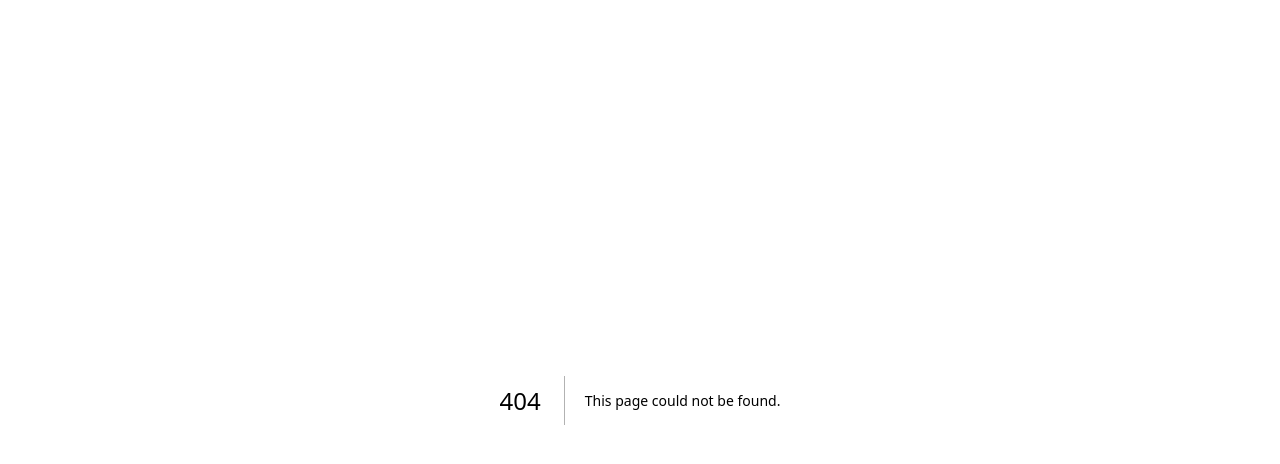
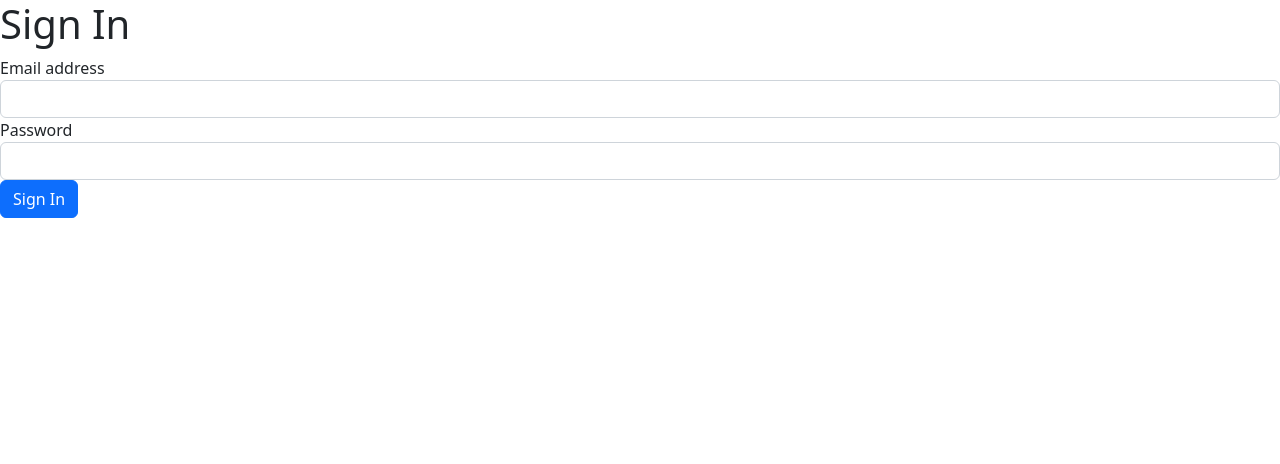
Before and after one commit to poring86/ticketing-microservice, a Next.js app in the folder client/: page /auth/signin in a window 1280 px wide. Before the commit this address had no page. Shown: the top 464 px of the page. Built offline with nearby package versions, Linux system fonts and the light colour scheme.

Commit message:
Signin form

```diff
--- /dev/null
+++ b/client/pages/auth/signin.js
@@ -0,0 +1,49 @@
+import { useState } from "react";
+import useRequest from "../../hooks/use-request";
+
+import Router from "next/router";
+
+export default () => {
+    const [email, setEmail] = useState("");
+    const [password, setPassword] = useState("");
+    const { doRequest, errors } = useRequest({
+        url: "/api/users/signin",
+        method: "post",
+        body: {
+            email,
+            password,
+        },
+        onSuccess: () => Router.push("/"),
+    });
+
+    const onSubmit = async (event) => {
+        event.preventDefault();
+
+        await doRequest();
+    };
+
+    return (
+        <form onSubmit={onSubmit}>
+            <h1>Sign In</h1>
+            <div className="form-group">
+                <label>Email address</label>
+                <input
+                    className="form-control"
+                    value={email}
+                    onChange={(e) => setEmail(e.target.value)}
+                />
+            </div>
+            <div className="form-group">
+                <label>Password</label>
+                <input
+                    type="password"
+                    className="form-control"
+                    onChange={(e) => setPassword(e.target.value)}
+                />
+            </div>
+            {errors}
+
+            <button className="btn btn-primary">Sign In</button>
+        </form>
+    );
+};
--- a/client/pages/index.js
+++ b/client/pages/index.js
@@ -1,7 +1,11 @@
 import buildClient from "../api/build-client";
 
 const LandingPage = ({ currentUser }) => {
-    return <h1>Landing page</h1>;
+    return currentUser ? (
+        <h1>You are signed in</h1>
+    ) : (
+        <h1>You are NOT signed in</h1>
+    );
 };
 
 LandingPage.getInitialProps = async (context) => {
```
